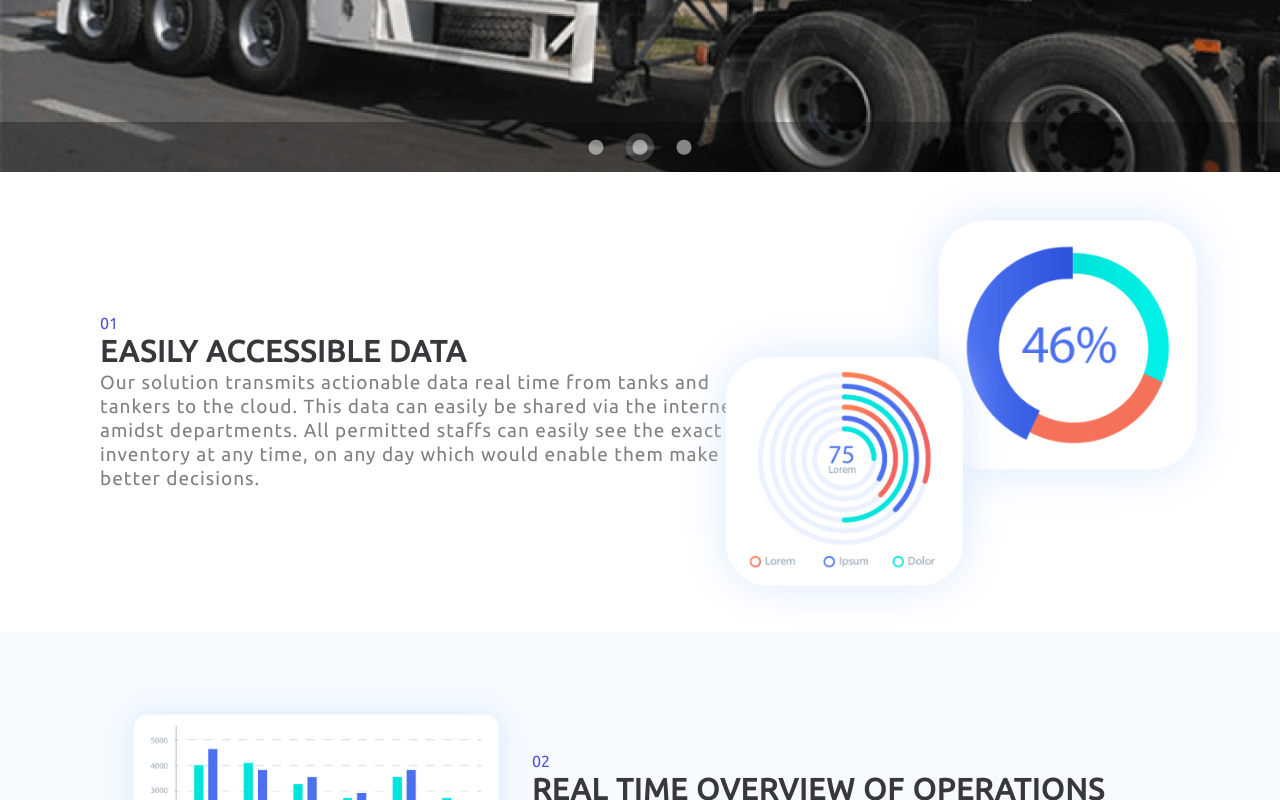
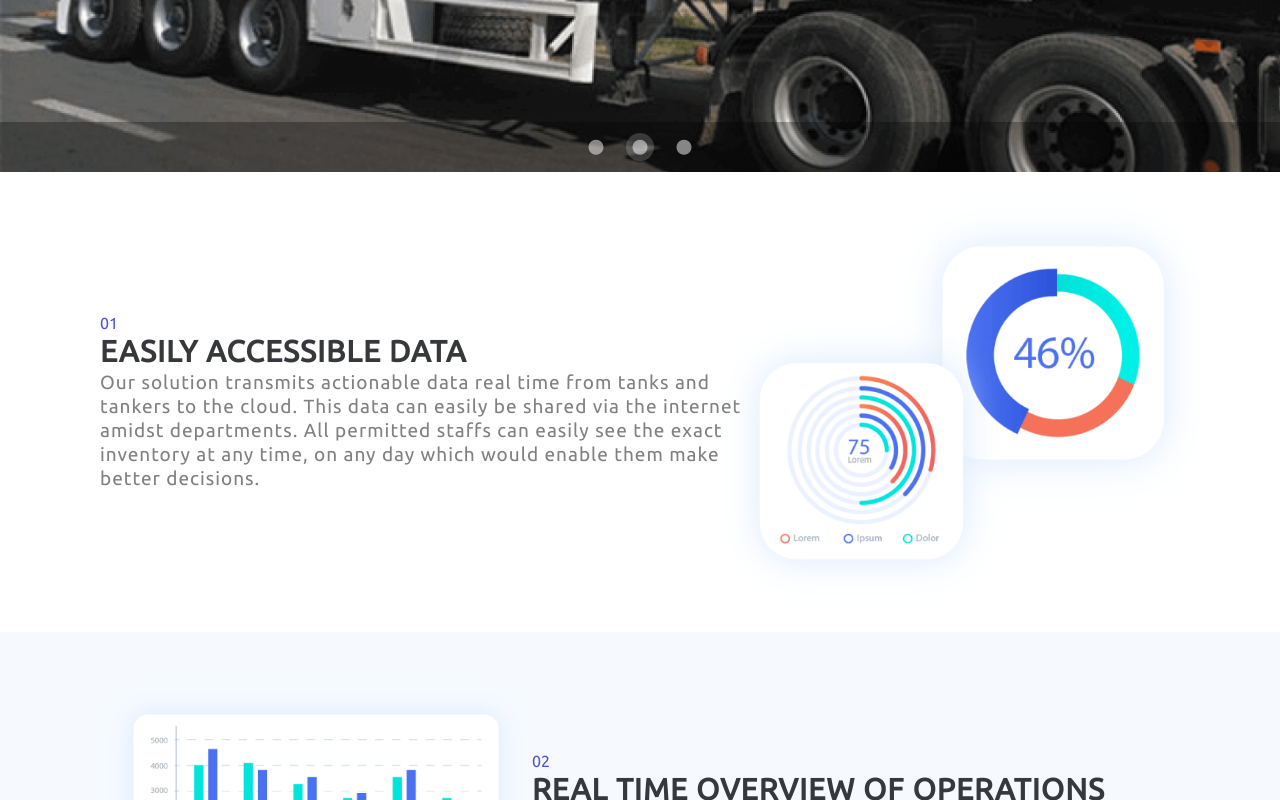
Before and after one commit to UptimaNGR/uptima-frontend, a Vue app: page / in a window 1280 px wide. In both pictures the pointer is over the picture 964 px from the left and 971 px from the top of the page. Shown: the part 571-1371 px from the top of the page. Built offline with nearby package versions, Linux system fonts and the light colour scheme; what vue-form-wizard, vue-session would draw is missing.

Commit message:
tiny corrections

```diff
--- a/src/views/Home.vue
+++ b/src/views/Home.vue
@@ -348,7 +348,7 @@ export default {
   background-size: 100% 100%;
 }
 .section-2 img:hover {
-  transform: scale(1.4);
+  transform: scale(1.2);
   cursor: pointer;
 }
 .section-2 .img-container {
```
Also changed, not shown: 1 other file (tests, documents, lock files or other folders).
